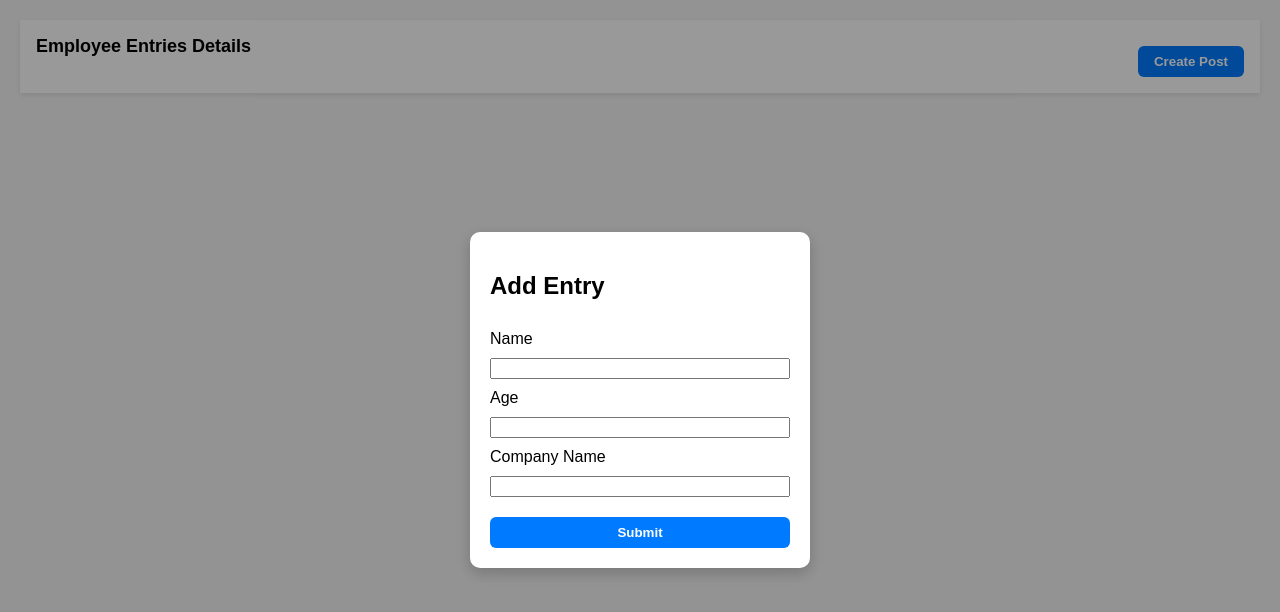
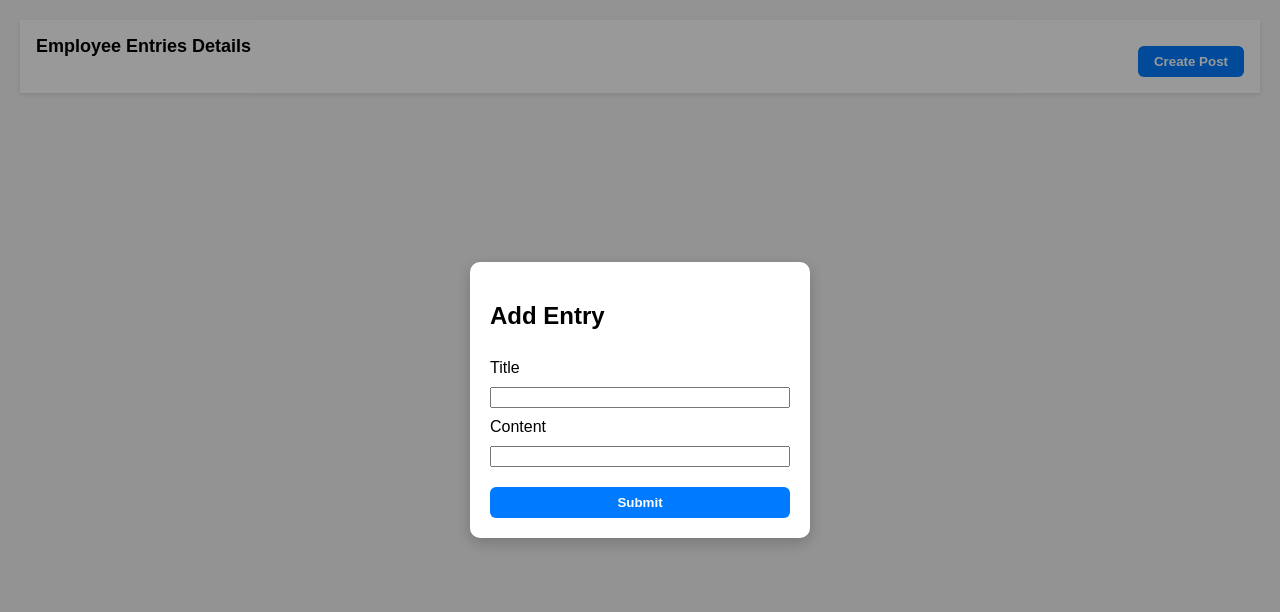
Before and after one commit to SabhavathSomla/my-entry-app, a React (Create React App) app in the folder my-entry-app/: page / in a window 1280 px wide. Both pictures are taken after a click on the button "Create Post". Shown: the top 612 px of the page. Built offline with nearby package versions, Linux system fonts and the light colour scheme.

Commit message:
modified existing fields

```diff
--- a/my-entry-app/src/App.js
+++ b/my-entry-app/src/App.js
@@ -4,13 +4,13 @@ import './App.css';
 
 function App() {
   const [showModal, setShowModal] = useState(false);
-  const [formData, setFormData] = useState({ name: '', age: '', company: '' });
+  const [formData, setFormData] = useState({ title: '', content: '' });
   const [entries, setEntries] = useState([]);
 
   const handleSubmit = () => {
-    if (formData.name && formData.age && formData.company) {
+    if (formData.title && formData.content) {
       setEntries([...entries, formData]);
-      setFormData({ name: '', age: '', company: '' });
+      setFormData({ title: '', content: '' });
       setShowModal(false);
     }
   };
@@ -25,24 +25,19 @@ function App() {
       {showModal && (
         <div className="modal-bg" onClick={() => setShowModal(false)}>
           <div className="modal" onClick={(e) => e.stopPropagation()}>
-            <h2>Add Entry</h2>
-            <label>Name</label>
+            <h2>Add Entry </h2>
+            <label>Title</label>
             <input
               type="text"
-              value={formData.name}
-              onChange={(e) => setFormData({ ...formData, name: e.target.value })}
+              value={formData.title}
+              onChange={(e) => setFormData({ ...formData, title: e.target.value })}
             />
-            <label>Age</label>
-            <input
-              type="number"
-              value={formData.age}
-              onChange={(e) => setFormData({ ...formData, age: e.target.value })}
-            />
-            <label>Company Name</label>
+
+            <label>Content</label>
             <input
               type="text"
-              value={formData.company}
-              onChange={(e) => setFormData({ ...formData, company: e.target.value })}
+              value={formData.content}
+              onChange={(e) => setFormData({ ...formData, content: e.target.value })}
             />
             <button className="submit-btn" onClick={handleSubmit}>Submit</button>
           </div>
@@ -52,9 +47,8 @@ function App() {
       <div className="card-container">
         {entries.map((entry, index) => (
           <div className="card" key={index}>
-            <p><strong>Name:</strong> {entry.name}</p>
-            <p><strong>Age:</strong> {entry.age}</p>
-            <p><strong>Company:</strong> {entry.company}</p>
+            <p><strong>Title:</strong> {entry.title}</p>
+            <p><strong>Content:</strong> {entry.content}</p>
           </div>
         ))}
       </div>
```
